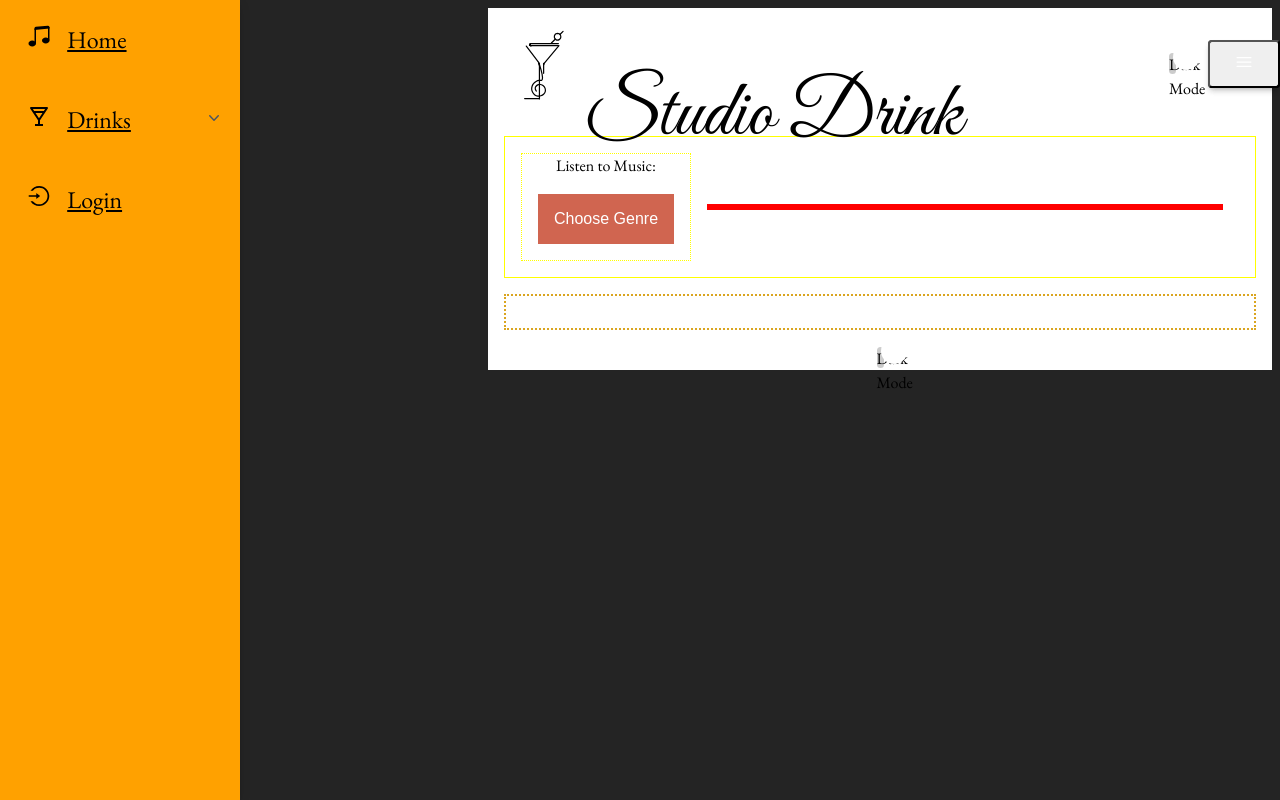
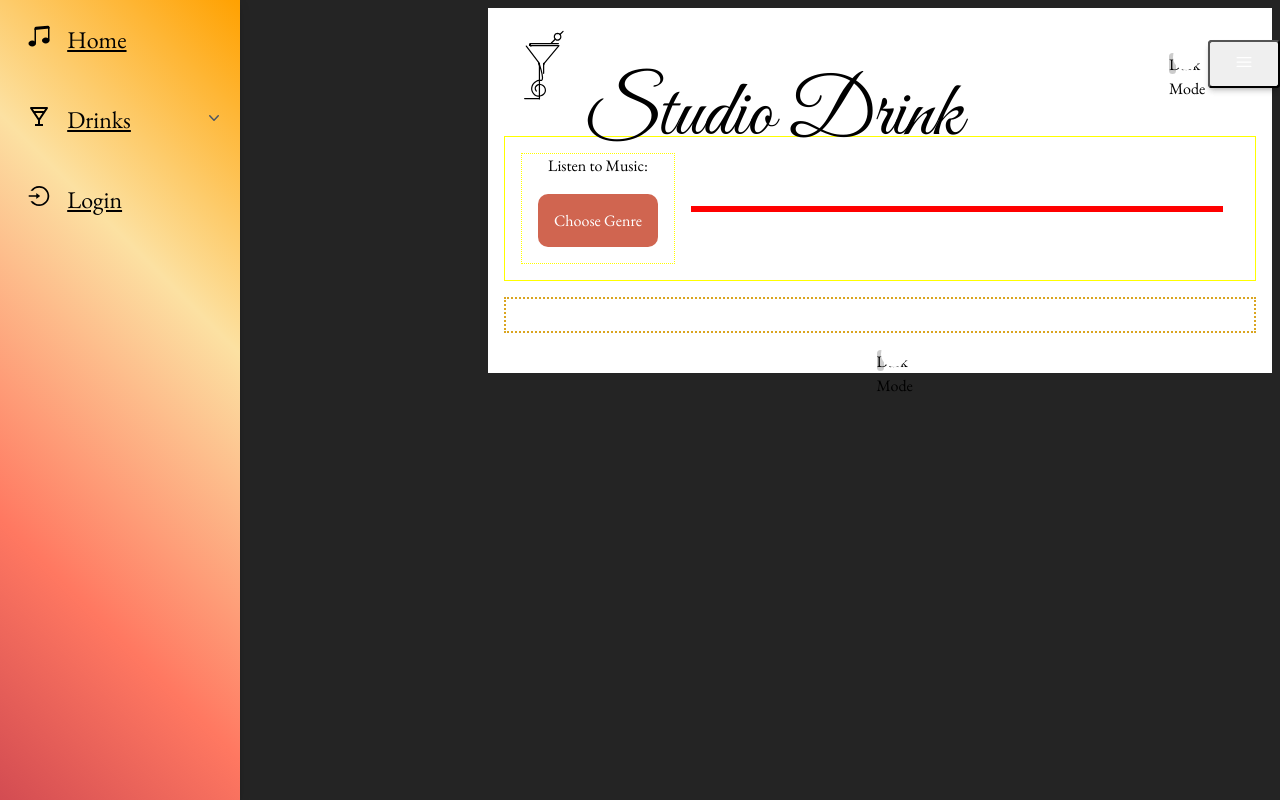
Before and after one commit to adventuring-party-capstone/CAPSTONE-MAIN, a React (Vite) app in the folder client/: page /sidenav in a window 1280 px wide. Built offline with nearby package versions, Linux system fonts and the light colour scheme; no server answers; a web font is replaced by a local one.

Commit message:
temp css

```diff
--- a/client/src/components/SideNav.jsx
+++ b/client/src/components/SideNav.jsx
@@ -13,10 +13,14 @@ export default function SideNav({ mode, token }) {
 		function sideNavBG() {
 			if (mode) {
 				// darkmode on
-                    setBgmode("bg-[#16154D]");
+				setBgmode(
+					"linear-gradient(225deg, rgba(2,0,33,1) 0%, rgba(5,2,43,1) 30%, rgba(26,22,75,1) 55%, rgba(69,16,8,1) 100%)"
+				);
 			} else {
 				// darkmode off
-                    setBgmode("bg-[#FFA100]");
+				setBgmode(
+					"linear-gradient(225deg, rgba(255,161,0,1) 0%, rgba(252,225,162,1) 34%, rgba(255,120,97,1) 73%, rgba(211,76,82,1) 100%)"
+				);
 			}
 		}
 		sideNavBG();
@@ -28,7 +32,10 @@ export default function SideNav({ mode, token }) {
 		<>
 			<nav
 				id="sidenav-1"
-                    className={`absolute left-0 top-0 z-[1035] h-full w-60 -translate-x-[0] overflow-hidden ${bgmode} shadow-[0_4px_12px_0_rgba(0,0,0,0.07),_0_2px_4px_rgba(0,0,0,0.05)] data-[te-sidenav-hidden='false']:translate-x-[0] dark:bg-zinc-800`}
+				className={`absolute left-0 top-0 z-[1035] h-full w-60 -translate-x-[0] overflow-hidden shadow-[0_4px_12px_0_rgba(0,0,0,0.07),_0_2px_4px_rgba(0,0,0,0.05)] data-[te-sidenav-hidden='false']:translate-x-[0] dark:bg-zinc-800 `}
+				style={{
+					background: `${bgmode}`,
+				}}
 				data-te-sidenav-init
 				data-te-sidenav-hidden="false"
 				data-te-sidenav-mode="side"
--- a/client/src/index.css
+++ b/client/src/index.css
@@ -359,6 +359,7 @@ h2 {
          font-size: 1em;
          border: none;
          cursor: pointer;
+         font-family: 'EB Garamond'
     }
 
     .droplabel {
@@ -633,13 +634,15 @@ input:checked+.slider:before {
 
 /* Style The Dropdown Button */
 .dropbtn {
-     background-color: #4caf50;
+     background-color: #4a1313;
+     border-radius: 10px;
+     border: 1px solid white;
      color: white;
      margin: 1rem;
      padding: 1rem;
      font-size: 1em;
-     border: none;
      cursor: pointer;
+     font-family: 'EB Garamond'
 }
 
 .droplabel {
@@ -680,7 +683,7 @@ input:checked+.slider:before {
 
 /* Change the background color of the dropdown button when the dropdown content is shown */
 .dropdown:hover .dropbtn {
-     background-color: #3e8e41;
+     background-color: #762330;
 }
 
 #music-player-container {
@@ -701,6 +704,7 @@ input:checked+.slider:before {
      display: grid;
      place-items: center;
      margin: 1rem 5dvw;
-     background-color: rgb(117, 156, 255);
+     background-color: #4a1313;
      border-radius: 10px;
+     color: white;
 }
```
Also changed, not shown: 1 other file (tests, documents, lock files or other folders). Lines whose indentation alone changed are shown as unchanged.
